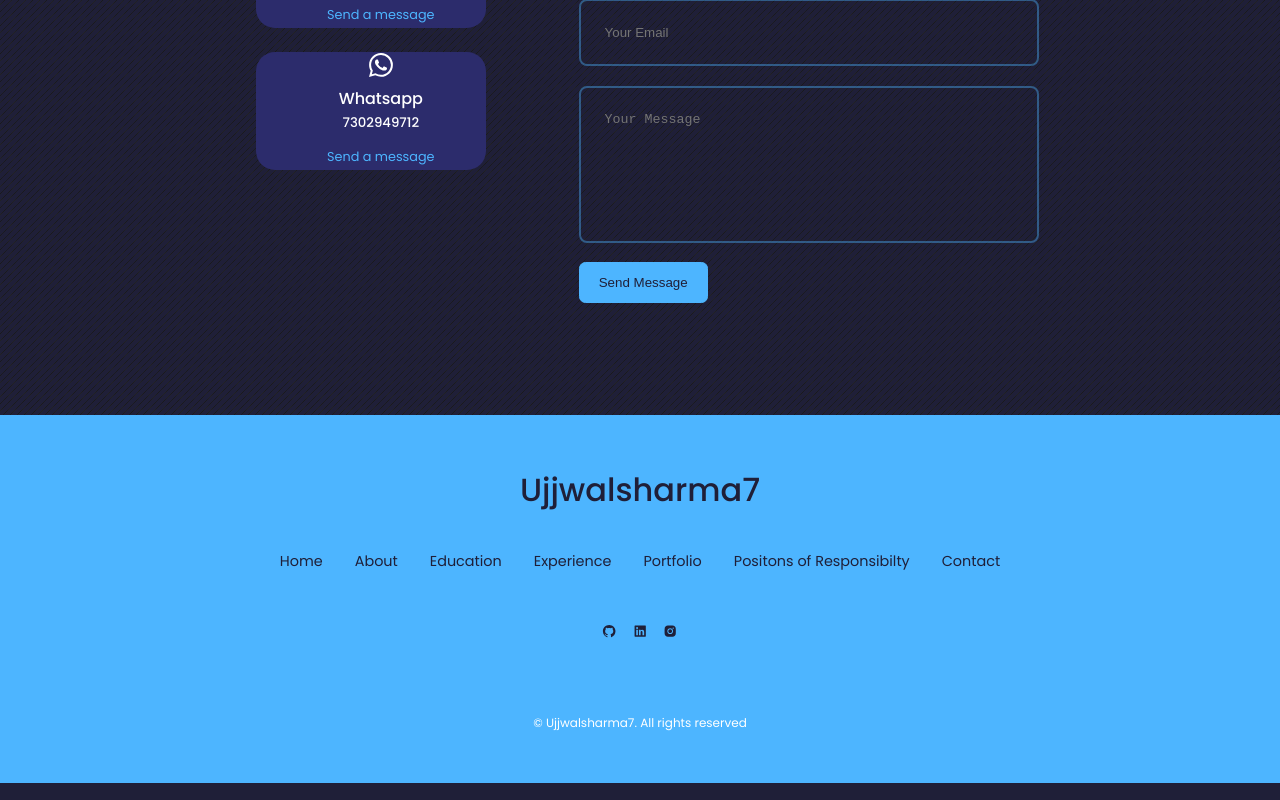
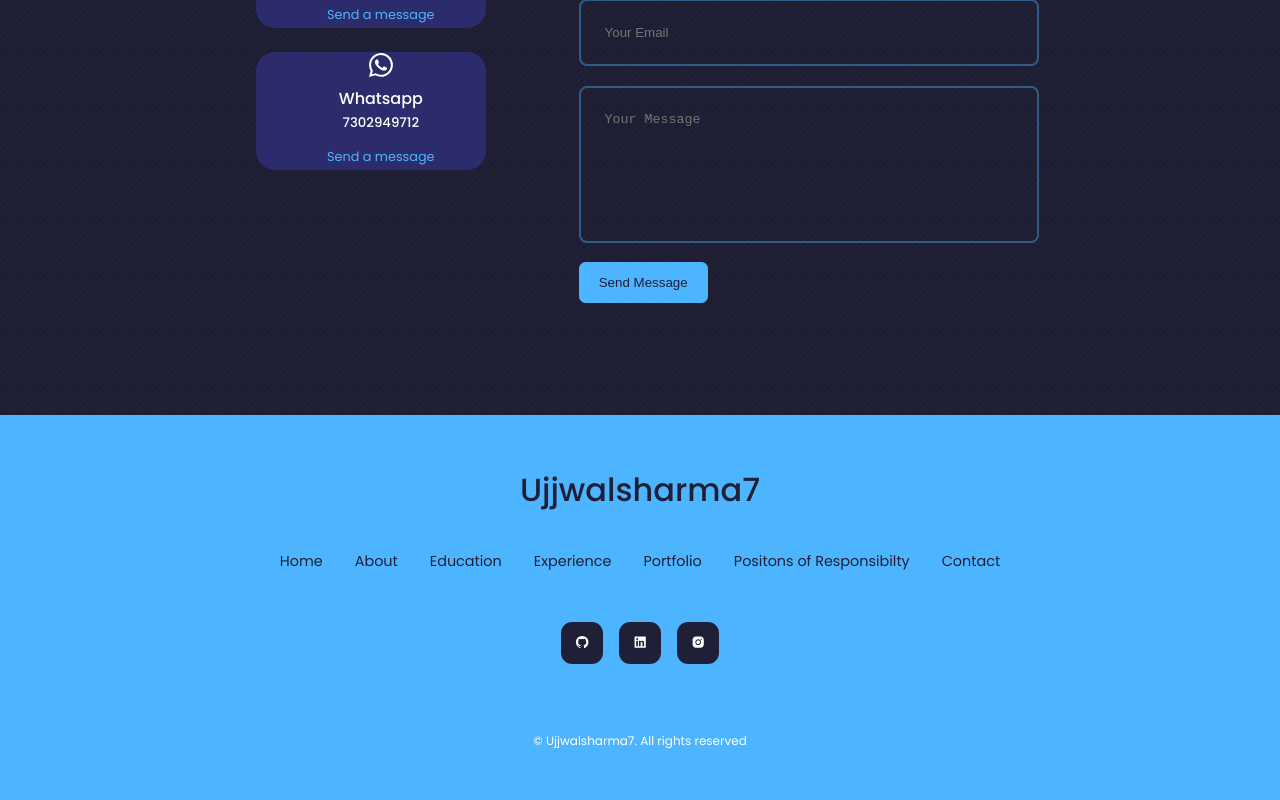
Before and after one commit to Ujjwalsharma7/Portfolio, a React (Create React App) app: page / in a window 1280 px wide. Shown: the part 4307-5107 px from the top of the page. Built offline with nearby package versions, Linux system fonts and the light colour scheme.

Commit message:
added css to footer socials  a tag

```diff
--- a/src/components/footer/Footer.jsx
+++ b/src/components/footer/Footer.jsx
@@ -8,10 +8,10 @@ function Footer() {
   return (
 <footer>
 
-      <a href="#home" className='footer__logo'>Ujjwalsharma7</a>
+      <a href="#header" className='footer__logo'>Ujjwalsharma7</a>
 
       <ul className='permalinks'>
-      <li><a href="#home"> Home</a></li>
+      <li><a href="#header"> Home</a></li>
       <li><a href="#about"> About</a></li>
       <li><a href="#education"> Education</a></li>
       <li><a href="#experience">Experience </a></li>
--- a/src/components/footer/footer.css
+++ b/src/components/footer/footer.css
@@ -32,3 +32,18 @@ footer a{
     gap: 1rem;
     margin-bottom: 4rem;
 }
+
+.footer__socials a{
+     background: var(--color-bg);
+     color: var(--color-white);
+     padding: 0.8rem;
+     border-radius: 0.7rem;
+     display: flex;
+     border: 1px solid transparent;
+}
+
+.footer__socials a:hover{
+    background: transparent;
+    color: var(--color-bg);
+    border-color: var(--color-bg);
+}
```
